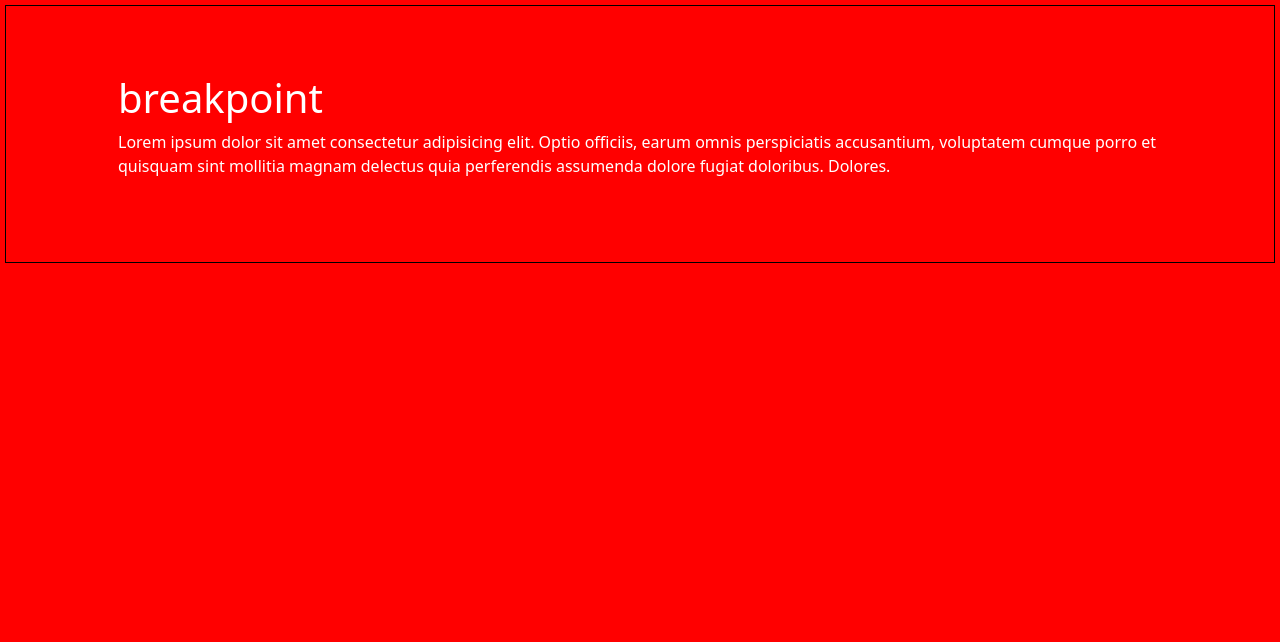
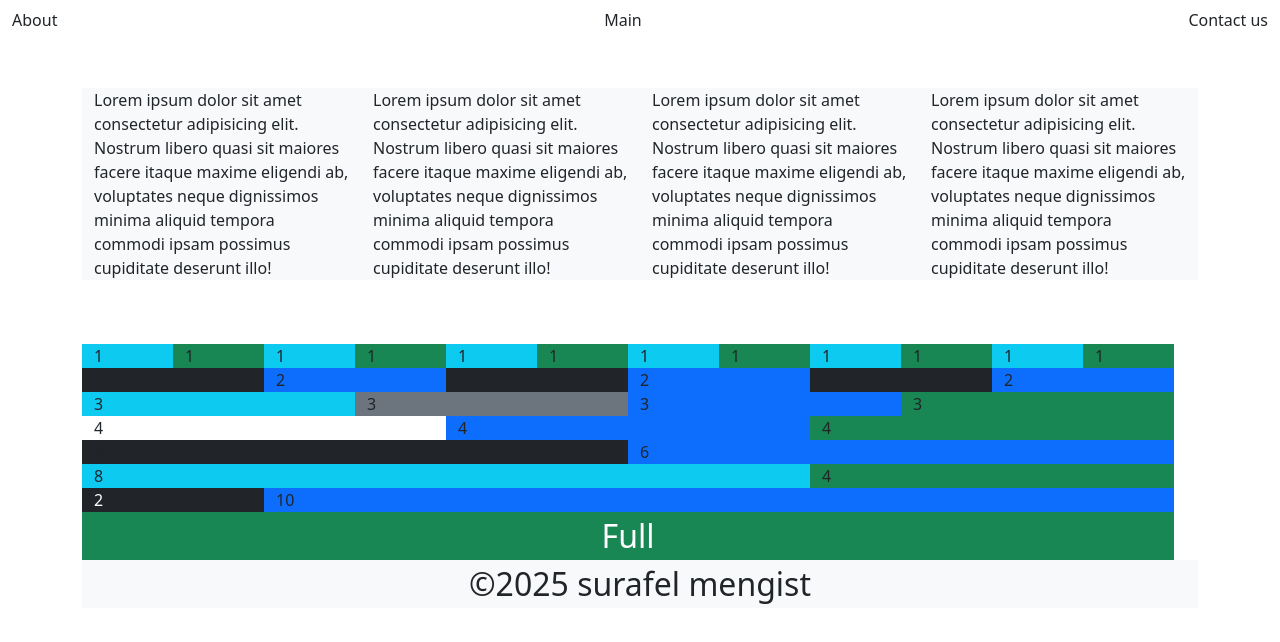
Before and after one commit to abyssiniatech/Bootstrap5_course, a website: page index.html in a window 1280 px wide. Drawn offline with nearby package versions, Linux system fonts and the light colour scheme.

Commit message:
lession10

```diff
--- a/index.html
+++ b/index.html
@@ -7,44 +7,88 @@
  <link rel="stylesheet" href="./src/output.css">
     <link rel ="stylesheet"  href="./node_modules//bootstrap//dist/css//bootstrap.min.css">
     <link rel="stylesheet" href="index.css">
-    <style>
-        @media(min-width:400px){
-    body{
-        background-color:lightblue;
-        padding: 20px;
-         margin: 5px;
-         border:1px solid black;
-    }
-}
-@media(min-width:576px){
-    body{
-        background-color:pink;
-    }
-}
-@media(min-width:772px){
-    body{
-        background-color:blue;
-    }
-}
+</head>
+<body>
+   <!-- nav bar in bootstrap -->
+    <nav class="navbar navbar-expand-lg bg-light-lg">
+         <div class ="container-fluid">
+                    <navbar-brand  href="#">About</navbar-brand>
+                    <navbar-brand  href="#">Main</navbar-brand>
+                    <navbar-brand  href="#">Contact us</navbar-brand>
 
-@media(min-width:992px){
-    body{
-        background-color:black;
-    }
-}
-@media(min-width:1230px){
-    body{
-        background-color:red;
-    }
-}
+                     <button class="navbar-toggler" type="button">Add</button>
+         </div>
+    </nav>
 
 
-    </style>
-</head>
-<body>
-         <div class="container text-white  p-5">
-            <h1>breakpoint</h1>
-            <p>Lorem ipsum dolor sit amet consectetur adipisicing elit. Optio officiis, earum omnis perspiciatis accusantium, voluptatem cumque porro et quisquam sint mollitia magnam delectus quia perferendis assumenda dolore fugiat doloribus. Dolores.</p>
+      <div class=" row container m-auto mt-5">
+         <p class="col-3 bg-light gap-2">Lorem ipsum dolor sit amet consectetur adipisicing elit. Nostrum libero quasi sit maiores facere itaque maxime eligendi ab, voluptates neque dignissimos minima aliquid tempora commodi ipsam possimus cupiditate deserunt illo!</p>
+
+            <p class="col-3 bg-light gap-2">Lorem ipsum dolor sit amet consectetur adipisicing elit. Nostrum libero quasi sit maiores facere itaque maxime eligendi ab, voluptates neque dignissimos minima aliquid tempora commodi ipsam possimus cupiditate deserunt illo!</p>
+
+               <p class="col-3 bg-light gap-3">Lorem ipsum dolor sit amet consectetur adipisicing elit. Nostrum libero quasi sit maiores facere itaque maxime eligendi ab, voluptates neque dignissimos minima aliquid tempora commodi ipsam possimus cupiditate deserunt illo!</p>
+               <p class="col-3 bg-light gap-3">Lorem ipsum dolor sit amet consectetur adipisicing elit. Nostrum libero quasi sit maiores facere itaque maxime eligendi ab, voluptates neque dignissimos minima aliquid tempora commodi ipsam possimus cupiditate deserunt illo!</p>
+      </div>
+   <div class="container border-1 border-primary m-auto mt-5">
+   <div class=" row container">
+      <div class="col bg-info">1</div>
+      <div class="col  bg-success">1</div>
+      <div class="col bg-info">1</div>
+      <div class="col  bg-success">1</div>
+      <div class="col bg-info">1</div>
+      <div class="col  bg-success">1</div>
+      <div class="col bg-info">1</div>
+      <div class="col  bg-success">1</div>
+      <div class="col bg-info">1</div>
+      <div class="col  bg-success">1</div>
+      <div class="col bg-info">1</div>
+      <div class="col  bg-success">1</div>
+   </div>
+         <!-- 6X2 -->
+         <div class=" row container">
+            <div class="col-2 bg-dark">2</div>
+            <div class="col-2  bg-primary">2</div>
+            <div class="col-2 bg-dark">2</div>
+            <div class="col-2  bg-primary">2</div>
+            <div class="col-2 bg-dark">2</div>
+            <div class="col-2  bg-primary">2</div>
          </div>
+         <!-- 3x4 grid layout -->
+          <div class ="row container">
+            <div class = "col-3 bg-info ">3</div>
+            <div class = "col-3 bg-secondary ">3</div>
+            <div class = "col-3 bg-primary ">3</div>
+            <div class = "col-3 bg-success ">3</div>
+          </div>
+
+          <!-- 4x3 grid layout in vbootstarp -->
+          <div class ="row container">
+            <div class = "col-4 bg-pink ">4</div>
+            <div class = "col-4 bg-primary ">4</div>
+            <div class = "col-4 bg-success ">4</div>
+          </div>
+     <!-- 6x2 grid layout -->
+     <div class ="row container">
+      <div class = "col-6 bg-dark ">6</div>
+      <div class = "col-6 bg-primary">6</div>
+
+    </div>
+
+
+
+
+       <div class=" row container">
+          <div class="col-8 bg-info">8</div>
+          <div class="col-4  bg-success">4</div>
+       </div>
+       <div class=" row container">
+         <div class="col-2 bg-dark text-white">2</div>
+         <div class="col-10  bg-primary">10</div>
+      </div>
+      <div class="row container">
+         <div class="col bg-success text-white text-center fs-2">Full</div>
+      </div>
+      <div class="container bg-light text-center fs-2 bold">&copy;2025  surafel mengist</div>
+   </div>
 </body>
 </html>
```
